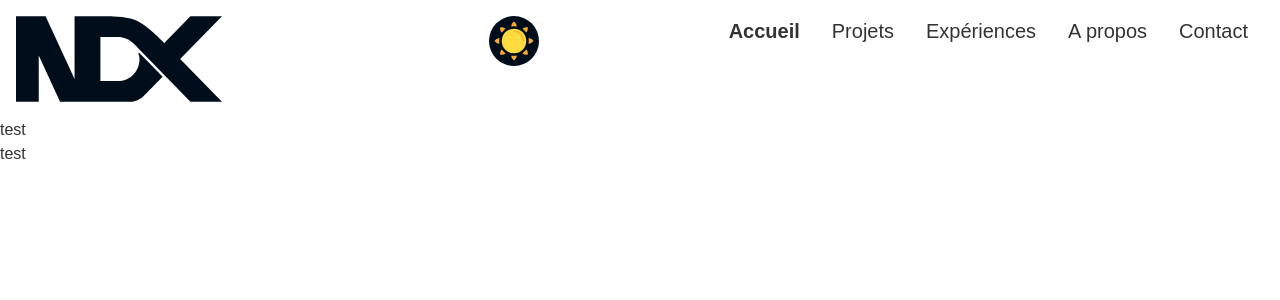
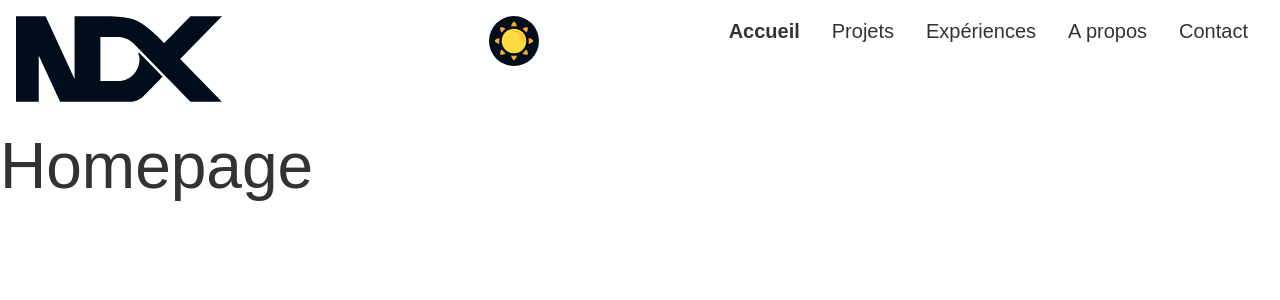
Before and after one commit to NicolasD09/portfolio, a Nuxt app: page / in a window 1280 px wide. Shown: the top 300 px of the page. Built offline with nearby package versions, Linux system fonts and the light colour scheme.

Commit message:
Edited page titles

```diff
--- a/pages/about/index.vue
+++ b/pages/about/index.vue
@@ -1,5 +1,5 @@
 <template>
-  <h1>about page</h1>
+  <h1 class="text-6xl">About</h1>
 </template>
 
 <script>
--- a/pages/contact/index.vue
+++ b/pages/contact/index.vue
@@ -1,5 +1,5 @@
 <template>
-  <h1>contact page</h1>
+<h1 class="text-6xl">Contact</h1>
 </template>
 
 <script>
--- a/pages/experiences/index.vue
+++ b/pages/experiences/index.vue
@@ -1,5 +1,6 @@
 <template>
-  <h1>experiences page</h1>
+<h1 class="text-6xl">Experiences</h1>
+
 </template>
 
 <script>
--- a/pages/index.vue
+++ b/pages/index.vue
@@ -1,7 +1,6 @@
 <template>
   <div>
-    <h1>test</h1>
-    <span>test</span>
+<h1 class="text-6xl">Homepage</h1>
   </div>
 </template>
 
--- a/pages/projets/index.vue
+++ b/pages/projets/index.vue
@@ -1,5 +1,5 @@
 <template>
-  <h1>projects page</h1>
+<h1 class="text-6xl">Projets</h1>
 </template>
 
 <script>
```
